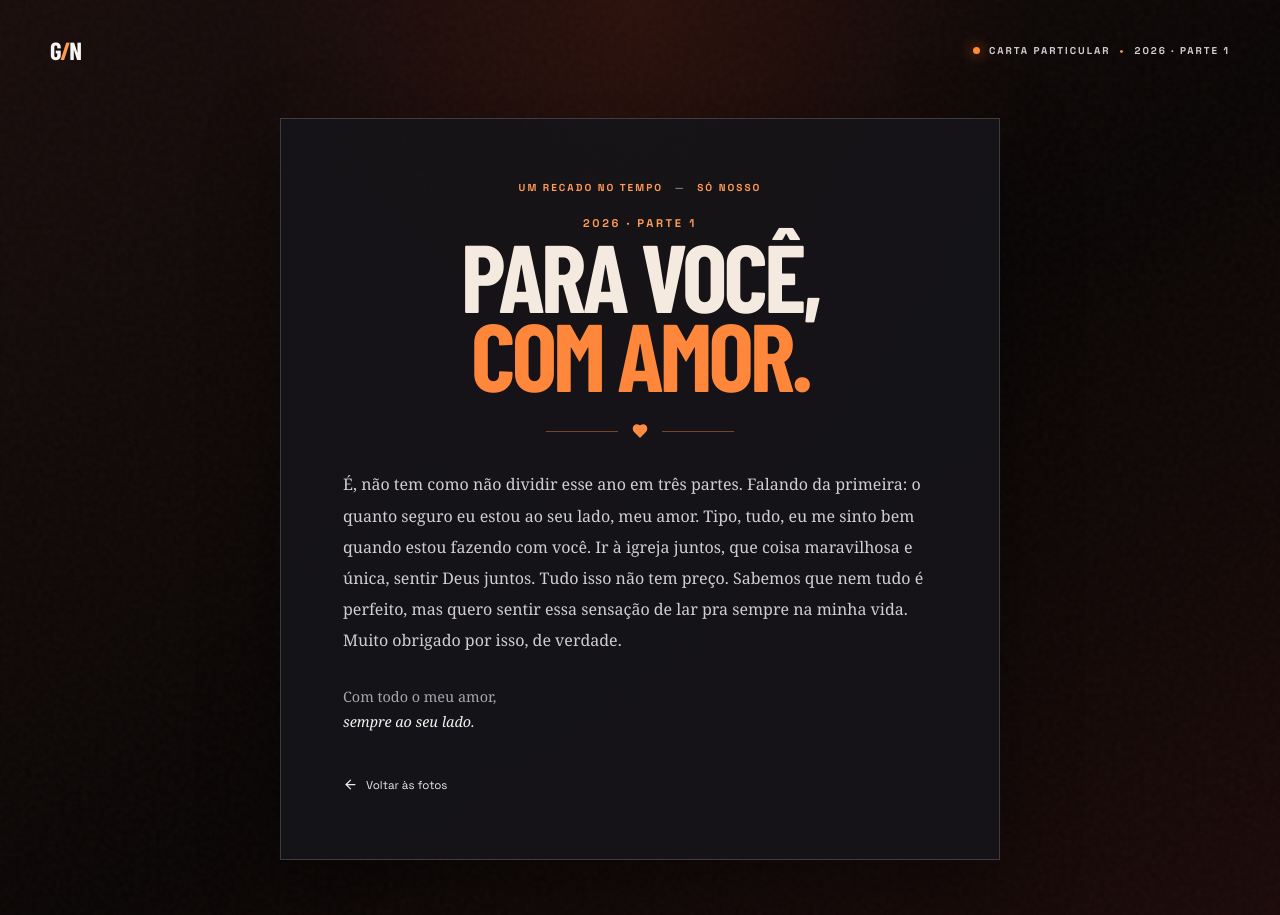
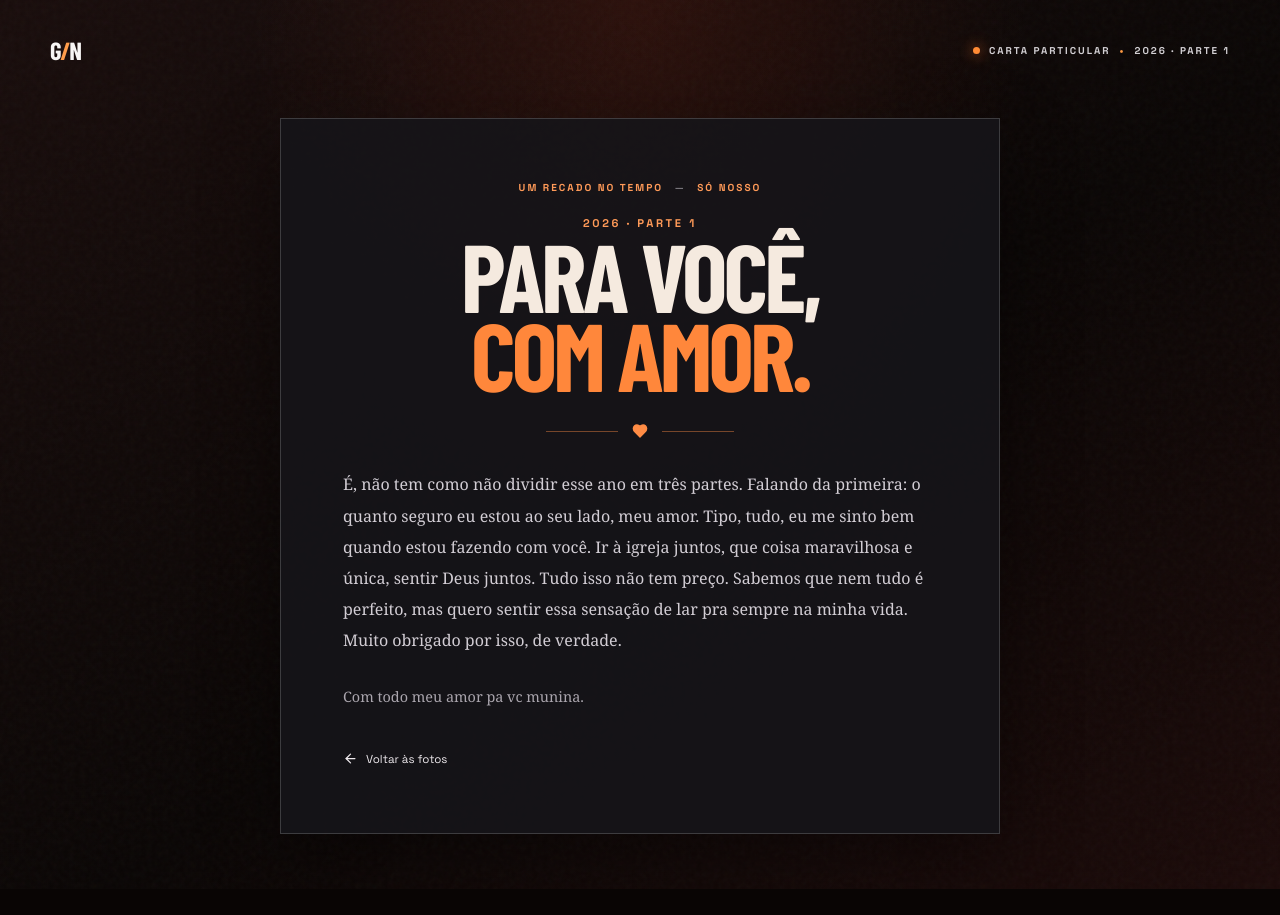
Before and after one commit to lopesztv/GN, a React (Vite) app: page /historia/2026/1 in a window 1280 px wide. After the commit the page ends 889 px from the top, so only its background shows below. Built offline with nearby package versions, Linux system fonts and the light colour scheme; a web font is replaced by a local one.

Commit message:
Atualizar assinatura final das cartas

```diff
--- a/src/pages/CartaAno.jsx
+++ b/src/pages/CartaAno.jsx
@@ -40,7 +40,7 @@ export default function CartaAno() {
         <h1>Para você,<br /><em>com amor.</em></h1>
         <div className="letter-divider"><Heart size={16} fill="currentColor" /></div>
         <p className="letter-copy">{carta}</p>
-        <p className="letter-signoff">Com todo o meu amor,<br /><span>sempre ao seu lado.</span></p>
+        <p className="letter-signoff">Com todo meu amor pa vc munina.</p>
         <Link to="/historia" className="back-link"><ArrowLeft size={15} aria-hidden="true" /> Voltar às fotos</Link>
       </motion.article>
     </main>
```
